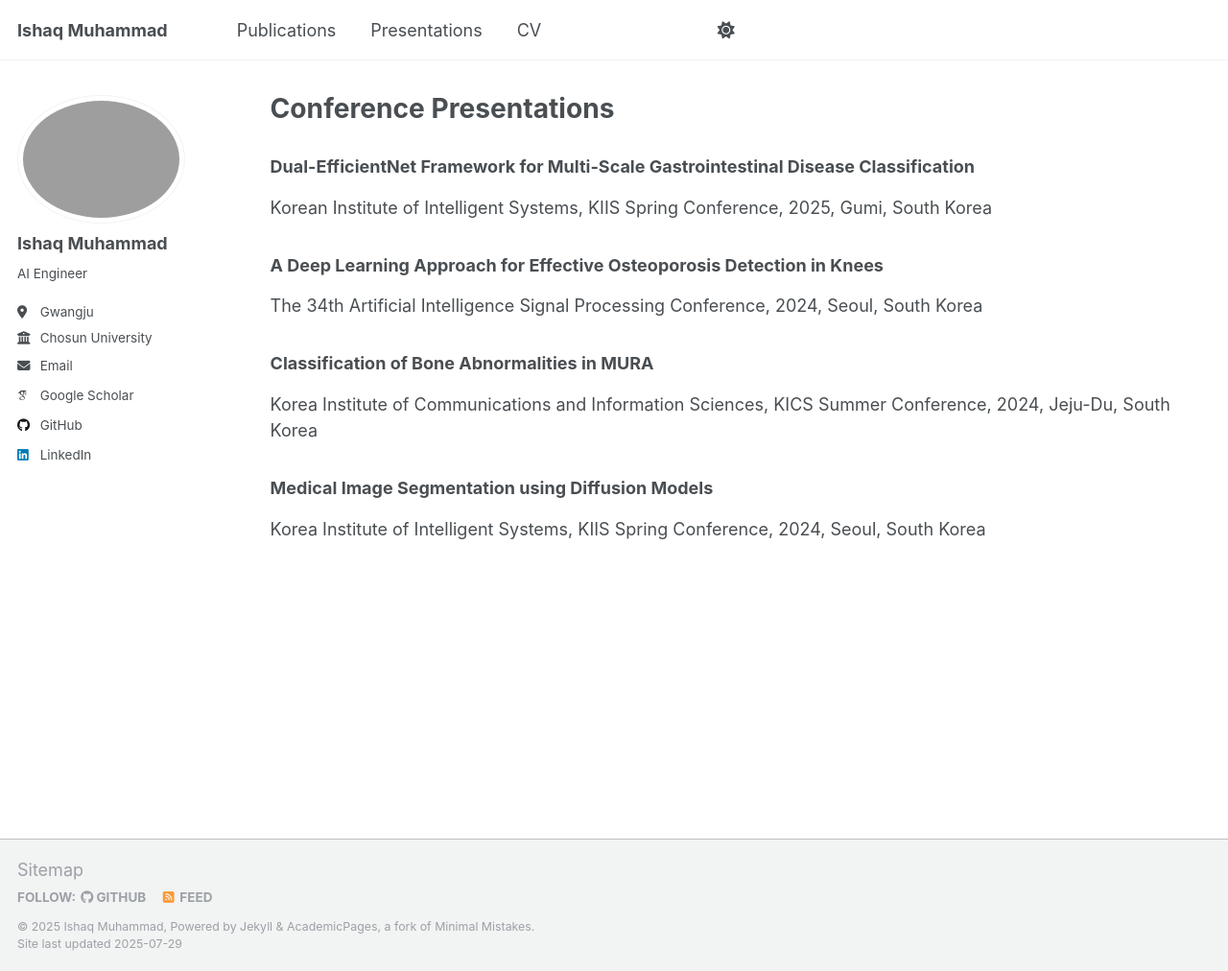
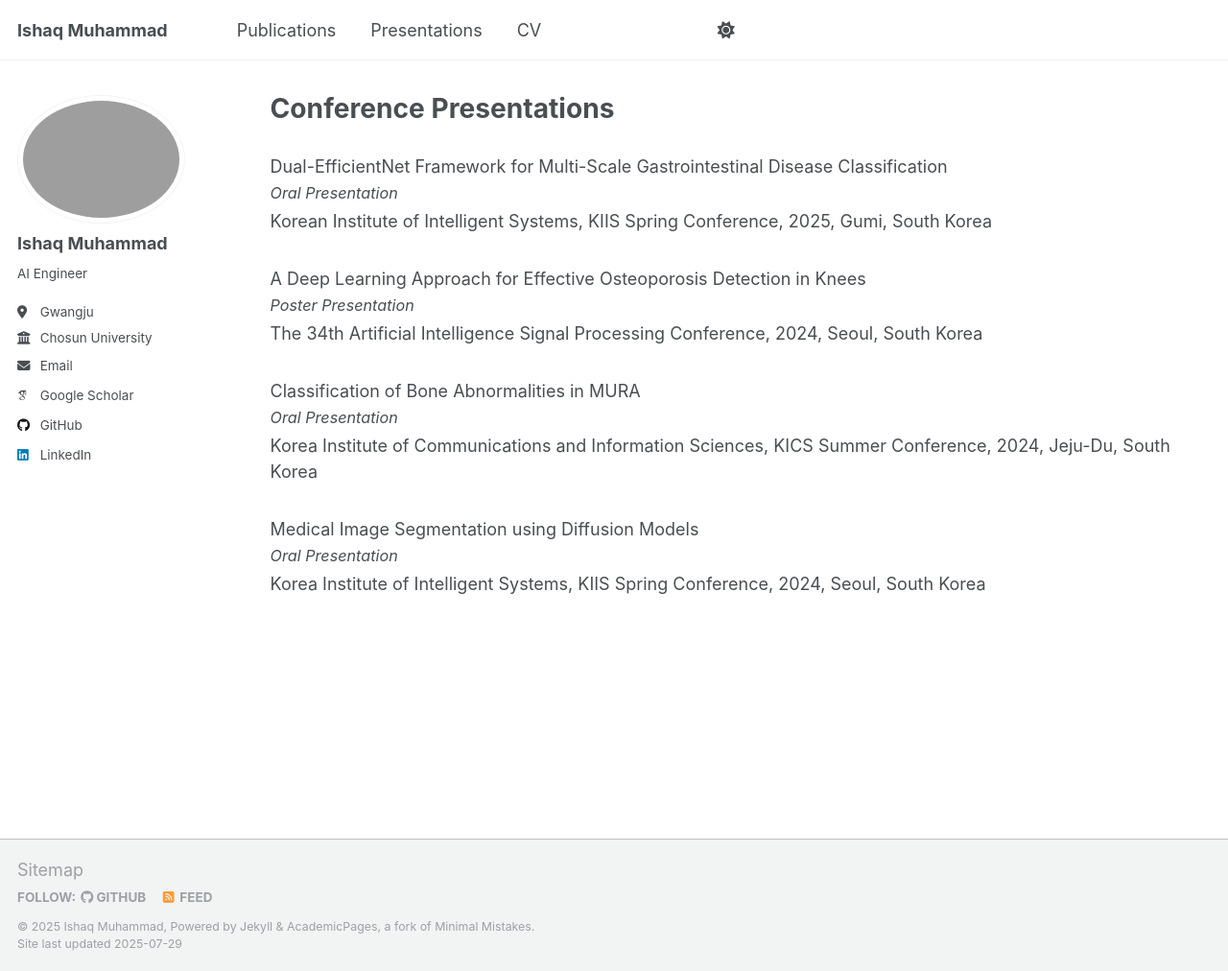
Before and after one commit to IshaqMKhan/IshaqMKhan.github.io, a Jekyll site: the page built from _pages/talks.html, in a window 1280 px wide and 1012 px high. Shown: the whole window at 96% size. Built offline with Jekyll 4.4.1, drawn with Linux system fonts in a browser that asks for light colours; some web fonts are replaced; a script that is not in the unit is left out.

Commit message:
Update archive-single-talk.html

```diff
--- a/_includes/archive-single-talk.html
+++ b/_includes/archive-single-talk.html
@@ -3,9 +3,12 @@
 <div class="talk__item">
   <article class="archive__item" itemscope itemtype="http://schema.org/CreativeWork">
     <h2 class="archive__item-title" itemprop="headline">
-      <strong>{{ post.title }}</strong>
+      {{ post.title }}
     </h2>
-    <p class="archive__item-meta">
+    {% if post.presentation_type %}
+      <p style="margin: 0; font-style: italic; font-size: 0.9rem;">{{ post.presentation_type }}</p>
+    {% endif %}
+    <p style="margin: 0.2rem 0 0 0;">
       {{ post.venue }}, {{ post.location }}
     </p>
   </article>
```
